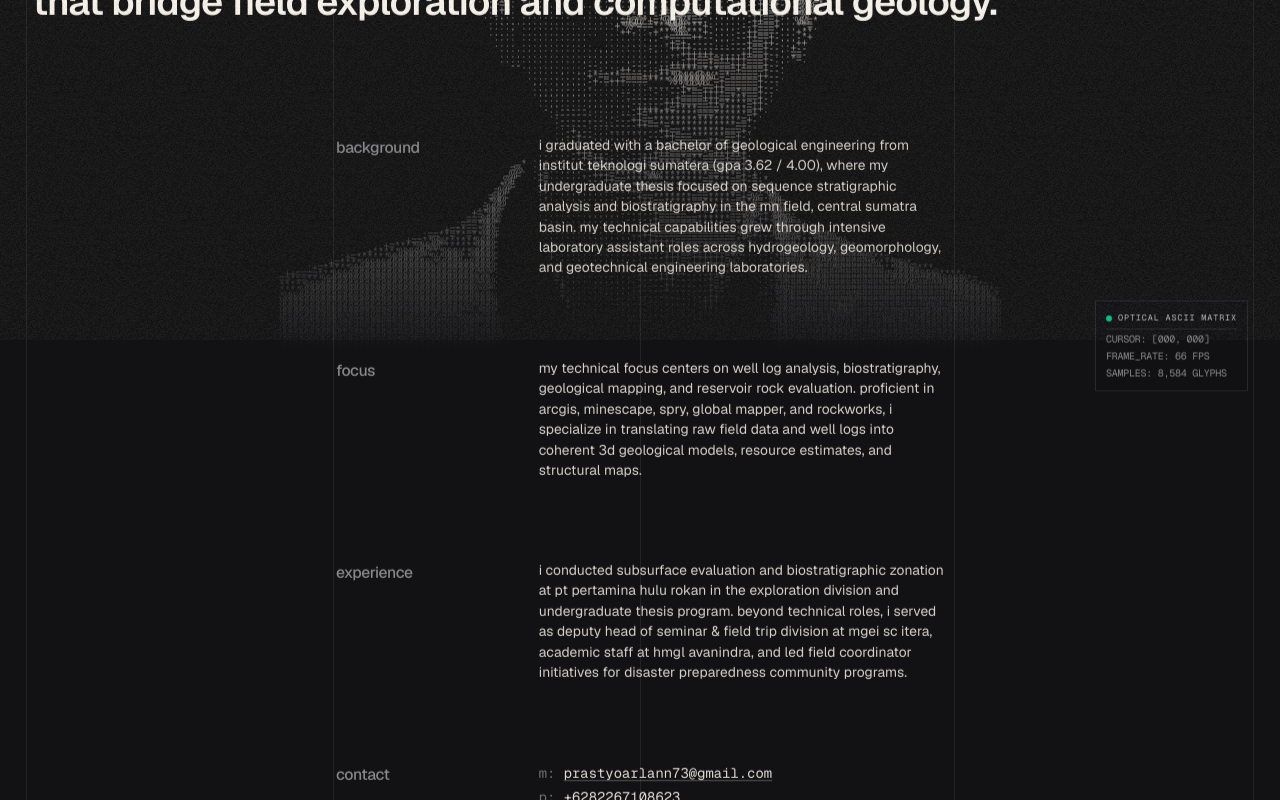
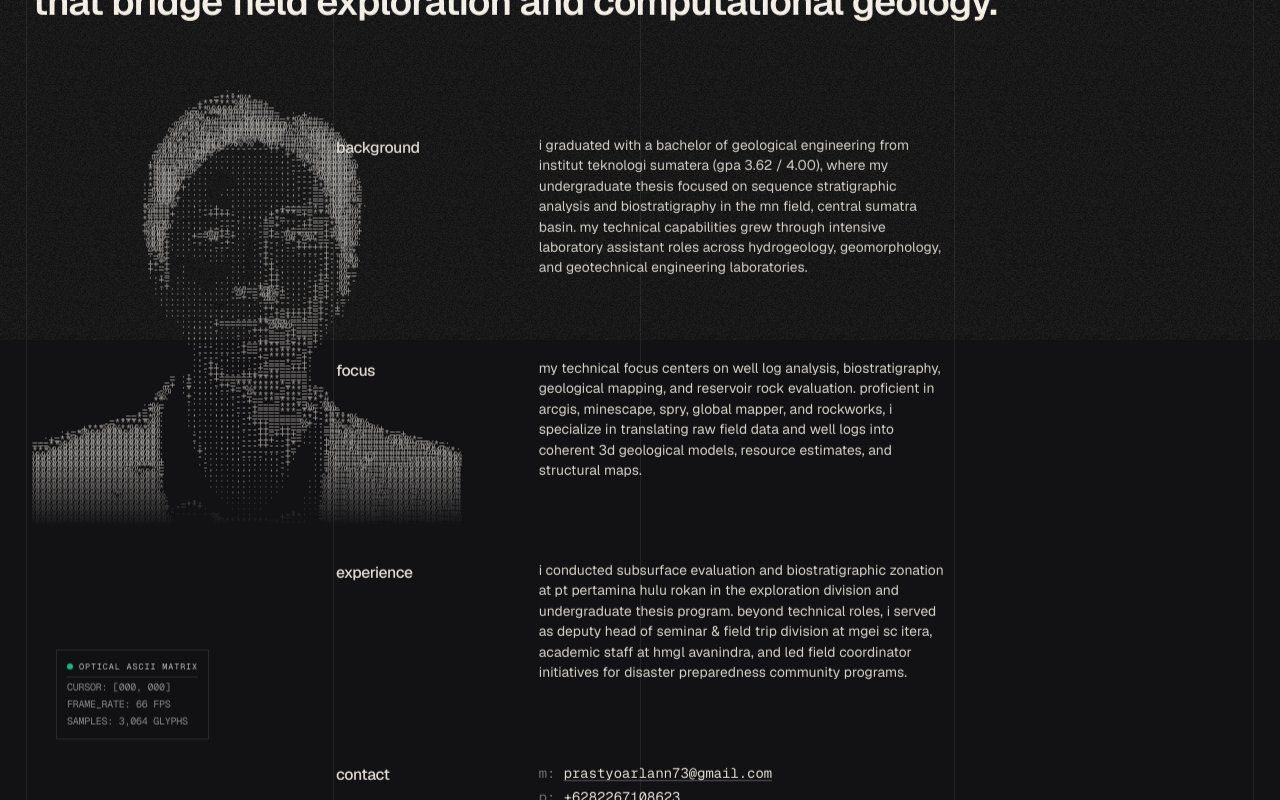
Before and after one commit to arlann73/walahi, a Next.js app: page /about in a window 1280 px wide. Shown: the part 460-1260 px from the top of the page. Built offline with nearby package versions, Linux system fonts and the light colour scheme.

Commit message:
feat(about): reposition interactive ASCII shader art to 4-section body grid starting from column 1

```diff
--- a/src/components/AsciiPortraitCanvas.tsx
+++ b/src/components/AsciiPortraitCanvas.tsx
@@ -12,6 +12,8 @@ interface AsciiPortraitCanvasProps {
   opacity?: number;
   showHud?: boolean;
   hudPosition?: "bottom-left" | "bottom-right" | "top-left";
+  align?: "left" | "center";
+  maskGradient?: string;
   className?: string;
 }
 
@@ -44,7 +46,9 @@ export default function AsciiPortraitCanvas({
   force = 24,
   opacity = 0.65,
   showHud = true,
-  hudPosition = "bottom-right",
+  hudPosition = "bottom-left",
+  align = "left",
+  maskGradient = "linear-gradient(to bottom, black 80%, transparent 100%)",
   className = "",
 }: AsciiPortraitCanvasProps) {
   const containerRef = useRef<HTMLDivElement>(null);
@@ -345,15 +349,19 @@ export default function AsciiPortraitCanvas({
   return (
     <div
       ref={containerRef}
-      className={`relative w-full h-full flex items-center justify-center pointer-events-none select-none ${className}`}
+      className={`relative w-full h-full flex ${
+        align === "left"
+          ? "items-start justify-start"
+          : "items-center justify-center"
+      } pointer-events-none select-none ${className}`}
     >
       {/* Real-time ASCII Canvas */}
       <canvas
         ref={canvasRef}
         style={{
           opacity,
-          maskImage: "linear-gradient(to bottom, black 45%, rgba(0,0,0,0.6) 68%, transparent 92%)",
-          WebkitMaskImage: "linear-gradient(to bottom, black 45%, rgba(0,0,0,0.6) 68%, transparent 92%)",
+          maskImage: maskGradient,
+          WebkitMaskImage: maskGradient,
         }}
         className="will-change-transform drop-shadow-[0_0_24px_rgba(249,244,235,0.06)]"
       />
--- a/src/components/sections/AboutPortfolioSection.tsx
+++ b/src/components/sections/AboutPortfolioSection.tsx
@@ -105,24 +105,6 @@ export default function AboutPortfolioSection() {
       <div aria-hidden="true" className="absolute top-0 bottom-0 left-[74.5%] w-[1px] bg-white/[0.07] pointer-events-none z-[1]" />
       <div aria-hidden="true" className="absolute top-0 bottom-0 right-[2%] w-[1px] bg-white/[0.07] pointer-events-none z-[1]" />
 
-      {/* ── Interactive Realtime Optical ASCII Portrait Shader Backdrop (Positioned behind editorial headline) ── */}
-      <div
-        ref={asciiRef}
-        aria-hidden="true"
-        className="absolute top-8 md:top-12 left-0 right-0 h-[640px] md:h-[720px] lg:h-[760px] overflow-hidden pointer-events-none z-[2] select-none flex items-center justify-center will-change-transform"
-      >
-        <AsciiPortraitCanvas
-          src="/arlan-face.jpg"
-          charSize={5.5}
-          contrast={1.48}
-          brightness={0.04}
-          radius={125}
-          force={24}
-          opacity={0.65}
-          showHud={true}
-        />
-      </div>
-
       {/* ── Section Header: Identity, Column Tabs & Portrait Thumbnail ── */}
       <header className="relative z-10 w-full pt-6 md:pt-8 px-5 md:px-8 flex justify-between items-start">
         {/* Brand / Identity */}
@@ -174,11 +156,32 @@ export default function AboutPortfolioSection() {
         </div>
 
         {/* Structured 4-Section Body Grid (background, focus, experience, contact) */}
-        <div className="mt-20 md:mt-28 space-y-14 md:space-y-20">
+        <div className="relative mt-20 md:mt-28 space-y-14 md:space-y-20">
+          {/* ── Interactive Realtime Optical ASCII Portrait Shader (Rata kiri mulai grid kolom 1) ── */}
+          <div
+            ref={asciiRef}
+            aria-hidden="true"
+            className="absolute -top-12 bottom-0 left-0 w-full md:w-[44%] lg:w-[38%] pointer-events-none z-0 select-none flex items-start justify-start will-change-transform overflow-hidden"
+          >
+            <AsciiPortraitCanvas
+              src="/arlan-face.jpg"
+              charSize={5.5}
+              contrast={1.48}
+              brightness={0.04}
+              radius={120}
+              force={24}
+              opacity={0.65}
+              showHud={true}
+              hudPosition="bottom-left"
+              align="left"
+              maskGradient="linear-gradient(to bottom, black 85%, transparent 100%)"
+            />
+          </div>
+
           {/* SECTION 1: Background */}
-          <div className="grid grid-cols-1 md:grid-cols-12 gap-y-2 about-fade-el will-change-[transform,opacity]" data-purpose="section-background">
+          <div className="relative z-10 grid grid-cols-1 md:grid-cols-12 gap-y-2 about-fade-el will-change-[transform,opacity]" data-purpose="section-background">
             <div className="md:col-start-4 md:col-span-2">
-              <h3 className="text-subtitle-2 lowercase tracking-tight text-white/50 pt-[2px]">
+              <h3 className="text-subtitle-2 lowercase tracking-tight text-[#F9F4EB]/90 font-medium pt-[2px]">
                 background
               </h3>
             </div>
@@ -190,9 +193,9 @@ export default function AboutPortfolioSection() {
           </div>
 
           {/* SECTION 2: Focus */}
-          <div className="grid grid-cols-1 md:grid-cols-12 gap-y-2 about-fade-el will-change-[transform,opacity]" data-purpose="section-focus">
+          <div className="relative z-10 grid grid-cols-1 md:grid-cols-12 gap-y-2 about-fade-el will-change-[transform,opacity]" data-purpose="section-focus">
             <div className="md:col-start-4 md:col-span-2">
-              <h3 className="text-subtitle-2 lowercase tracking-tight text-white/50 pt-[2px]">
+              <h3 className="text-subtitle-2 lowercase tracking-tight text-[#F9F4EB]/90 font-medium pt-[2px]">
                 focus
               </h3>
             </div>
@@ -204,9 +207,9 @@ export default function AboutPortfolioSection() {
           </div>
 
           {/* SECTION 3: Experience */}
-          <div className="grid grid-cols-1 md:grid-cols-12 gap-y-2 about-fade-el will-change-[transform,opacity]" data-purpose="section-experience">
+          <div className="relative z-10 grid grid-cols-1 md:grid-cols-12 gap-y-2 about-fade-el will-change-[transform,opacity]" data-purpose="section-experience">
             <div className="md:col-start-4 md:col-span-2">
-              <h3 className="text-subtitle-2 lowercase tracking-tight text-white/50 pt-[2px]">
+              <h3 className="text-subtitle-2 lowercase tracking-tight text-[#F9F4EB]/90 font-medium pt-[2px]">
                 experience
               </h3>
             </div>
@@ -218,9 +221,9 @@ export default function AboutPortfolioSection() {
           </div>
 
           {/* SECTION 4: Contact */}
-          <div className="grid grid-cols-1 md:grid-cols-12 gap-y-2 about-fade-el will-change-[transform,opacity]" data-purpose="section-contact">
+          <div className="relative z-10 grid grid-cols-1 md:grid-cols-12 gap-y-2 about-fade-el will-change-[transform,opacity]" data-purpose="section-contact">
             <div className="md:col-start-4 md:col-span-2">
-              <h3 className="text-subtitle-2 lowercase tracking-tight text-white/50 pt-[1px]">
+              <h3 className="text-subtitle-2 lowercase tracking-tight text-[#F9F4EB]/90 font-medium pt-[1px]">
                 contact
               </h3>
             </div>
```
